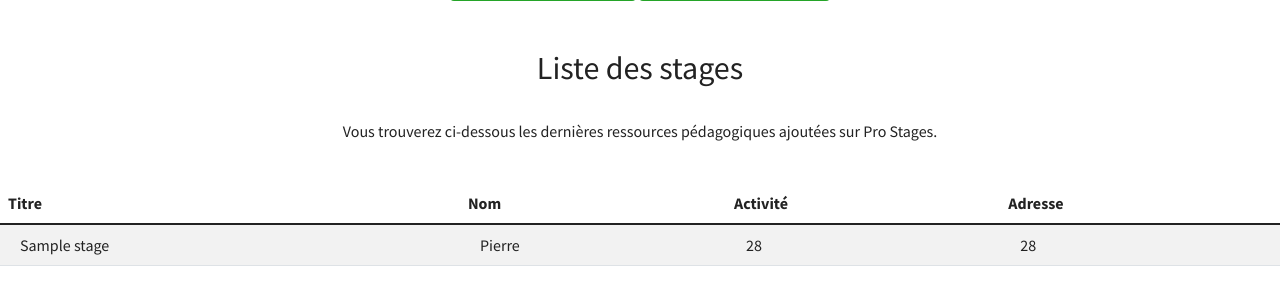
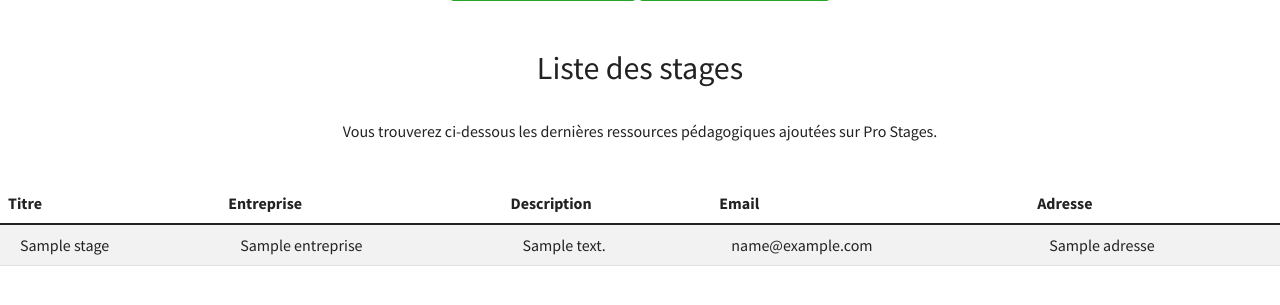
Before and after one commit to TodoniK/pro-stages, a Symfony app: template templates/pro_stages/index.html.twig in a window 1280 px wide. Shown: the part 367-672 px from the top of the page. Run offline with Twig, Linux system fonts and the light colour scheme; the template is opened without the code that fills it: most values are stand-ins (such as "Sample title", 1, 10 or a date in 2020); some libraries are stand-ins or nearby versions.

Commit message:
Ajout de l'intégralité des données de la BD sur ma page index

```diff
--- a/templates/pro_stages/index.html.twig
+++ b/templates/pro_stages/index.html.twig
@@ -36,8 +36,9 @@
         <thead>
           <tr>
             <th>Titre</th>
-            <th>Nom</th>
-            <th>Activité</th>
+            <th>Entreprise</th>
+            <th>Description</th>
+            <th>Email</th>
 			      <th>Adresse</th>
           </tr>
         </thead>
@@ -49,9 +50,10 @@
 
           <tr>
             <td style="padding-left: 20px">{{unStage.titre}}</td>
-            <td style="padding-left: 20px">Pierre</td>
-            <td style="padding-left: 20px">28</td>
-			      <td style="padding-left: 20px">28</td>
+            <td style="padding-left: 20px">{{unStage.entreprise.nom}}</td>
+            <td style="padding-left: 20px">{{unStage.descMissions}}</td>
+            <td style="padding-left: 20px">{{unStage.emailContact}}</td>
+			      <td style="padding-left: 20px">{{unStage.entreprise.adresse}}</td>
           </tr>
 
           {% endfor %}
```
